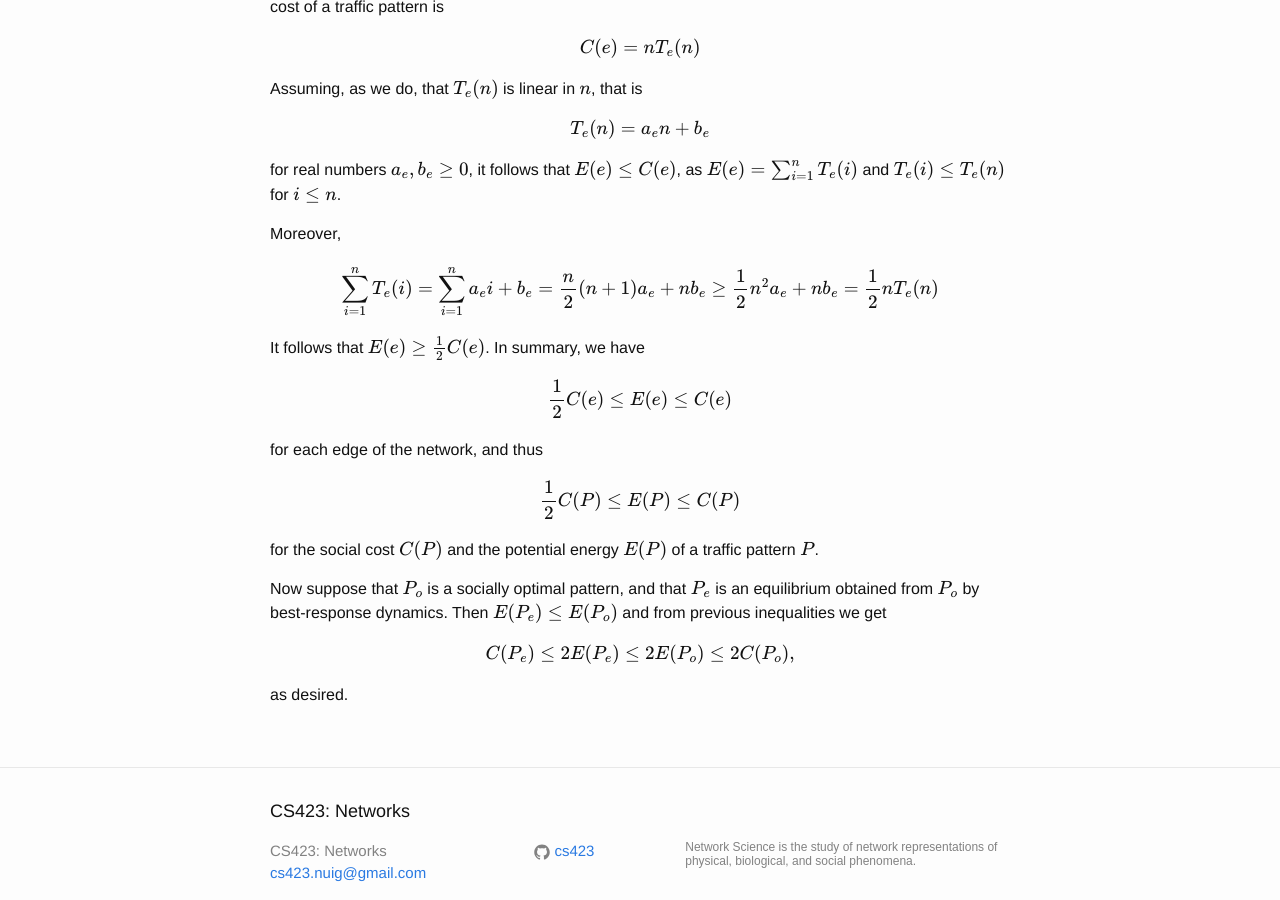
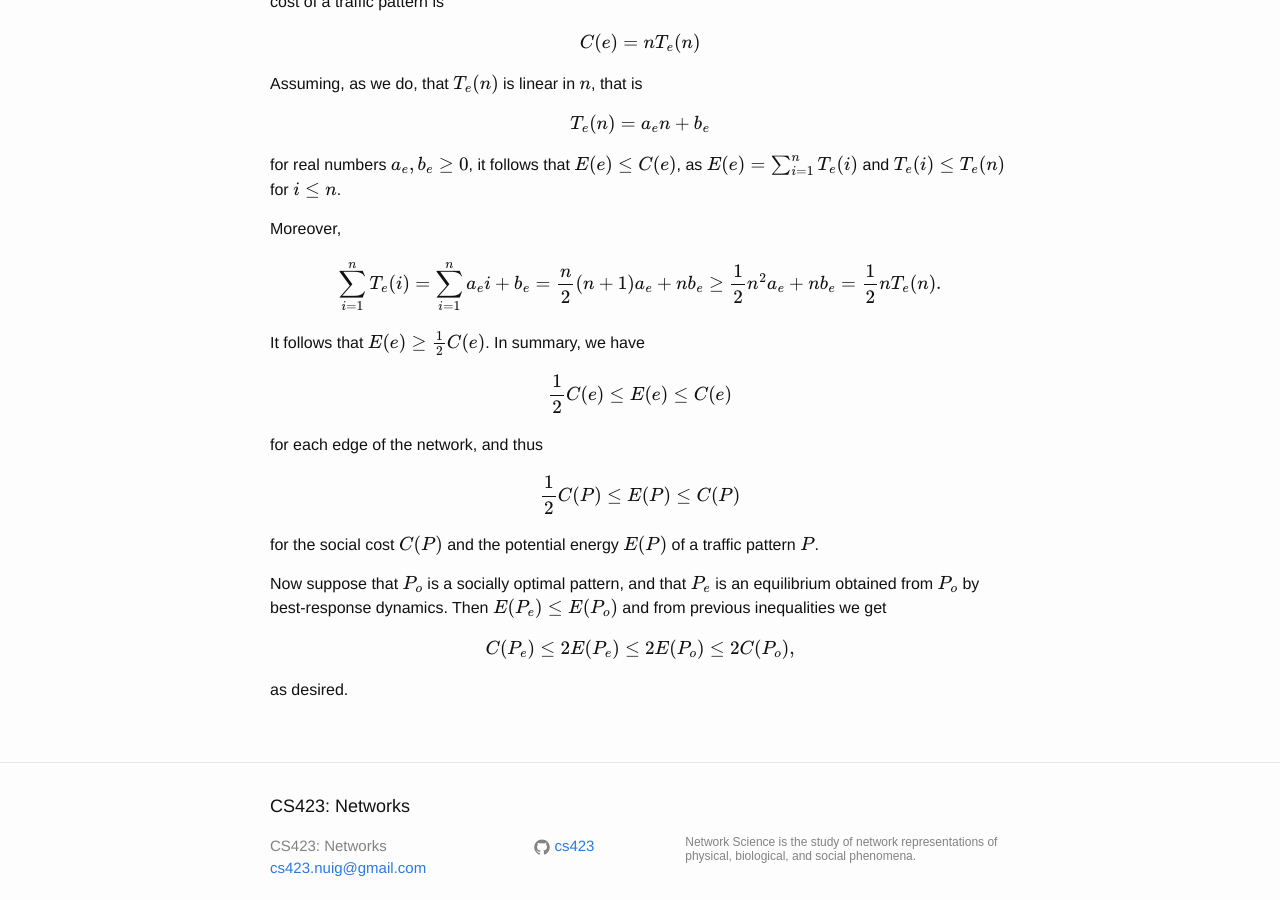
Before and after one commit to starktech23/cs4423.github.io, a Jekyll site: the page built from _posts/2016-02-24-note13.md, in a window 1280 px wide and 900 px high, scrolled down 4190 px. Built offline with Jekyll 4.4.1, drawn with Linux system fonts in a browser that asks for light colours; formulas are drawn with MathJax 3; a script that is not in the unit is left out; comment, search, counter and statistics services are not loaded.

Commit message:
small improvements

```diff
--- a/_posts/2016-02-24-note13.md
+++ b/_posts/2016-02-24-note13.md
@@ -166,9 +166,9 @@
 $$
   \sum_{i=1}^n T_e(i)
  = \sum_{i=1}^n a_e i + b_e
- = \frac{n}2(n+1) a_e  + n b_e
+ = \frac{n}2(n+1) a_e  + n b_e \\
  \geq \frac12 n^2 a_e  + n b_e
- = \frac12 n T_e(n)
+ = \frac12 n T_e(n).
 $$
 
 It follows that $E(e) \geq \frac12 C(e)$.  In summary, we have
```
Also changed, not shown: images/energy1.png, images/energy2.png, images/energy3.png, images/energy4.png, images/energy5.png.
